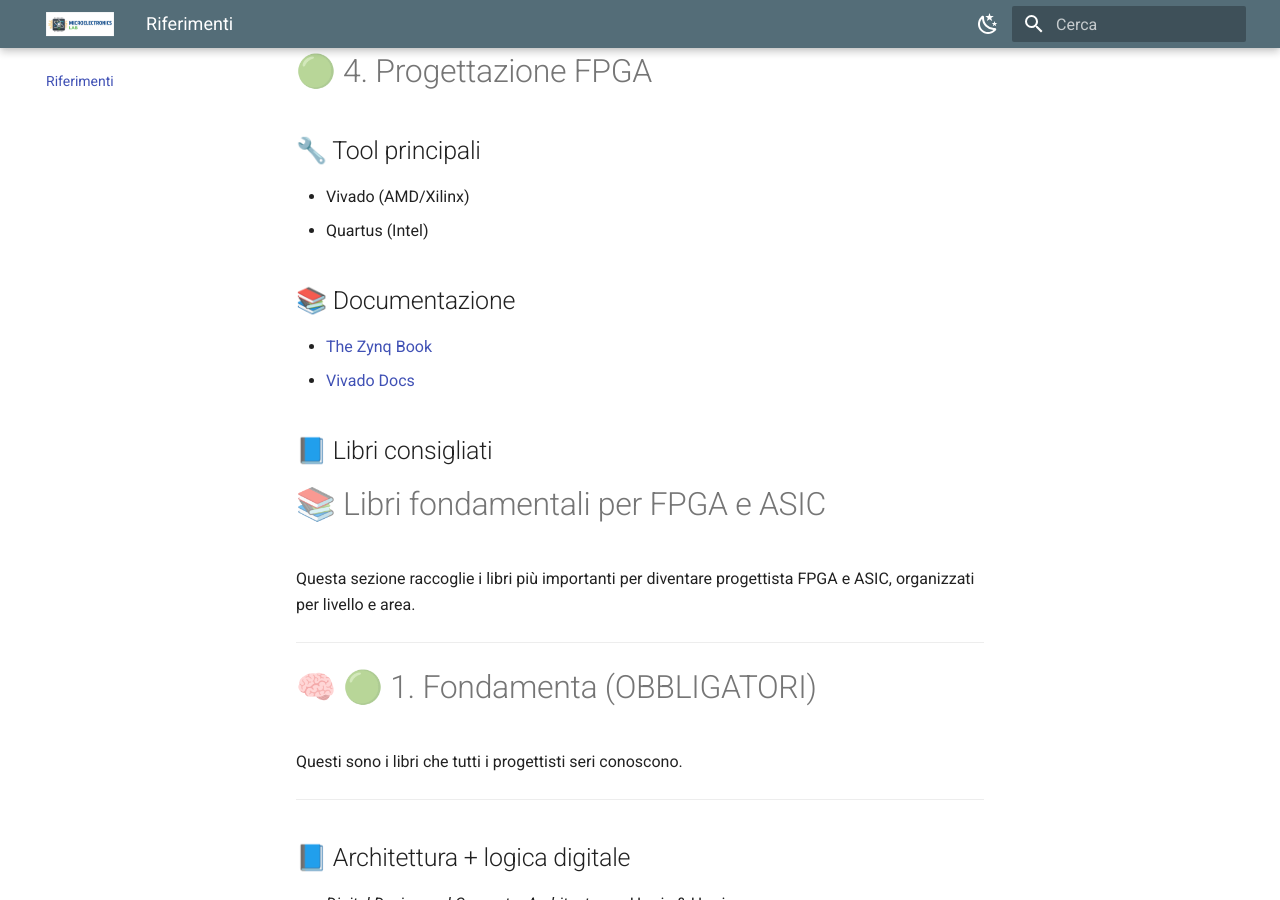
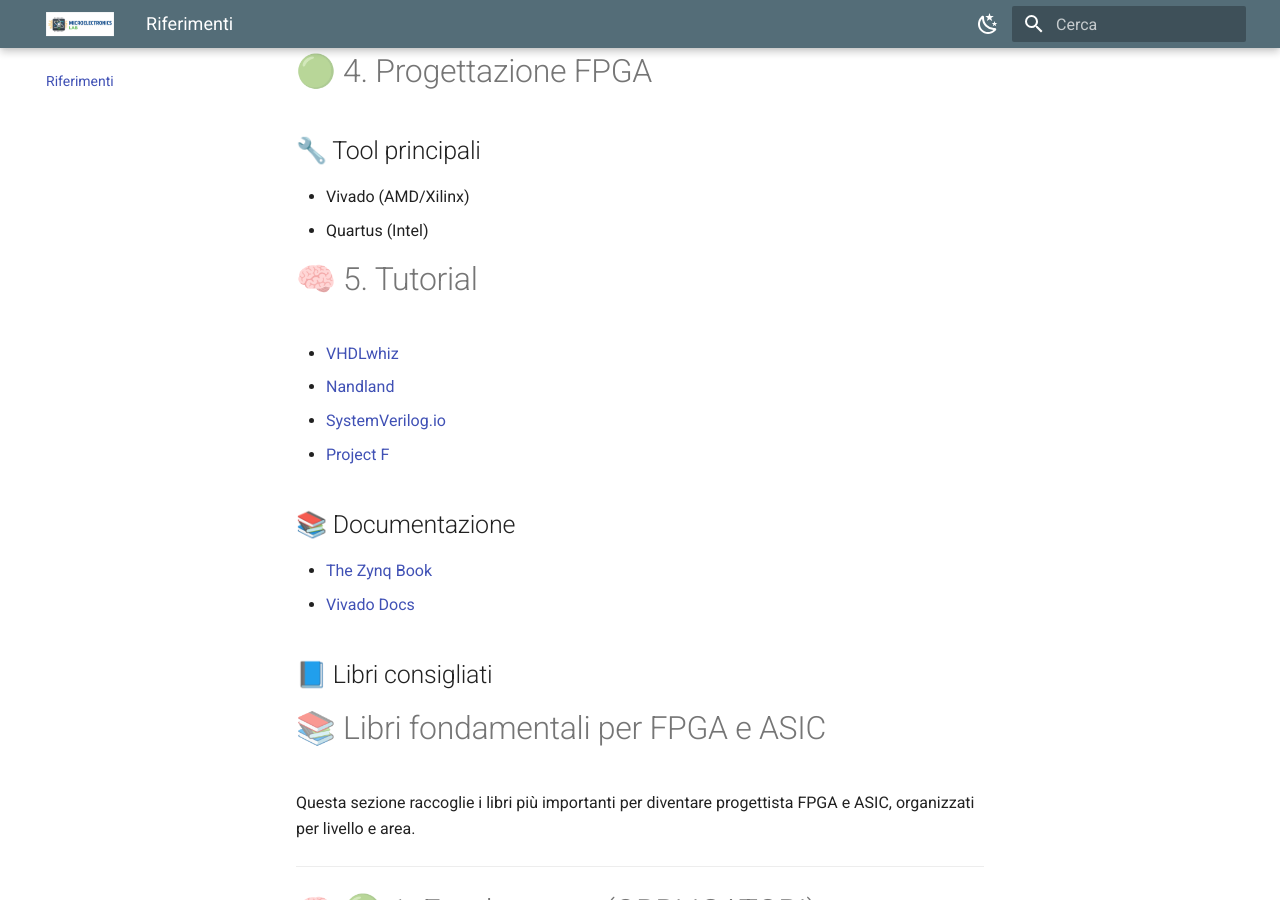
Before and after one commit to gmorimac-droid/corso-microelettronica, an MkDocs documentation site: the page built from docs/12_riferimenti.md, in a window 1280 px wide and 900 px high, scrolled down 1562 px. Built offline with MkDocs 1.6.1 and Material for MkDocs 9.7.7, drawn with Linux system fonts in a browser that asks for light colours.

Commit message:
Tutorial

```diff
--- a/docs/12_riferimenti.md
+++ b/docs/12_riferimenti.md
@@ -46,6 +46,12 @@
 ## 🔧 Tool principali
 - Vivado (AMD/Xilinx)
 - Quartus (Intel)
+
+# 🧠 5. Tutorial
+- [VHDLwhiz](https://vhdlwhiz.com/)
+- [Nandland](https://nandland.com/)
+- [SystemVerilog.io](https://www.systemverilog.io/)
+- [Project F](https://projectf.io)
 
 ## 📚 Documentazione
 - [The Zynq Book](https://is.muni.cz/el/1433/jaro2015/PV191/um/The_Zynq_Book_ebook.pdf)
```
Also changed, not shown: docs/soc/axi-soc-lesson.md (+3 -0 lines).
